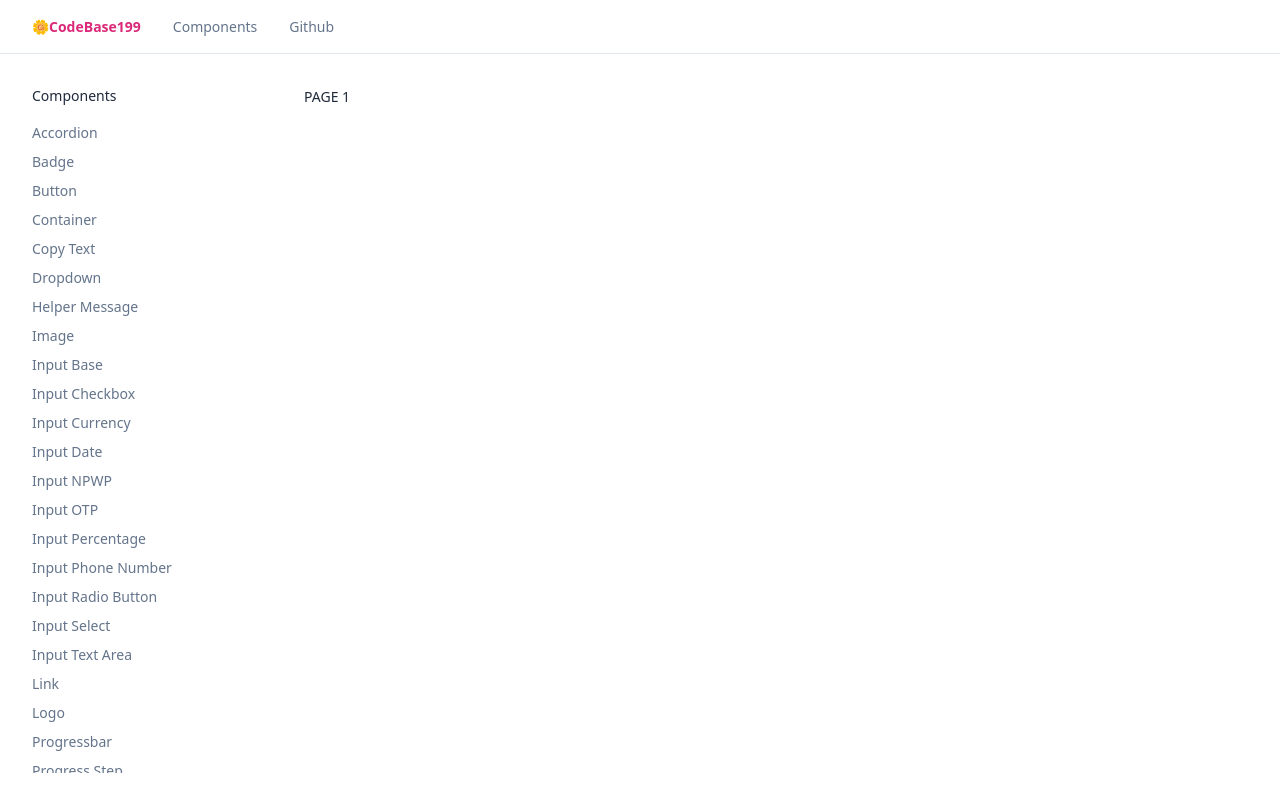
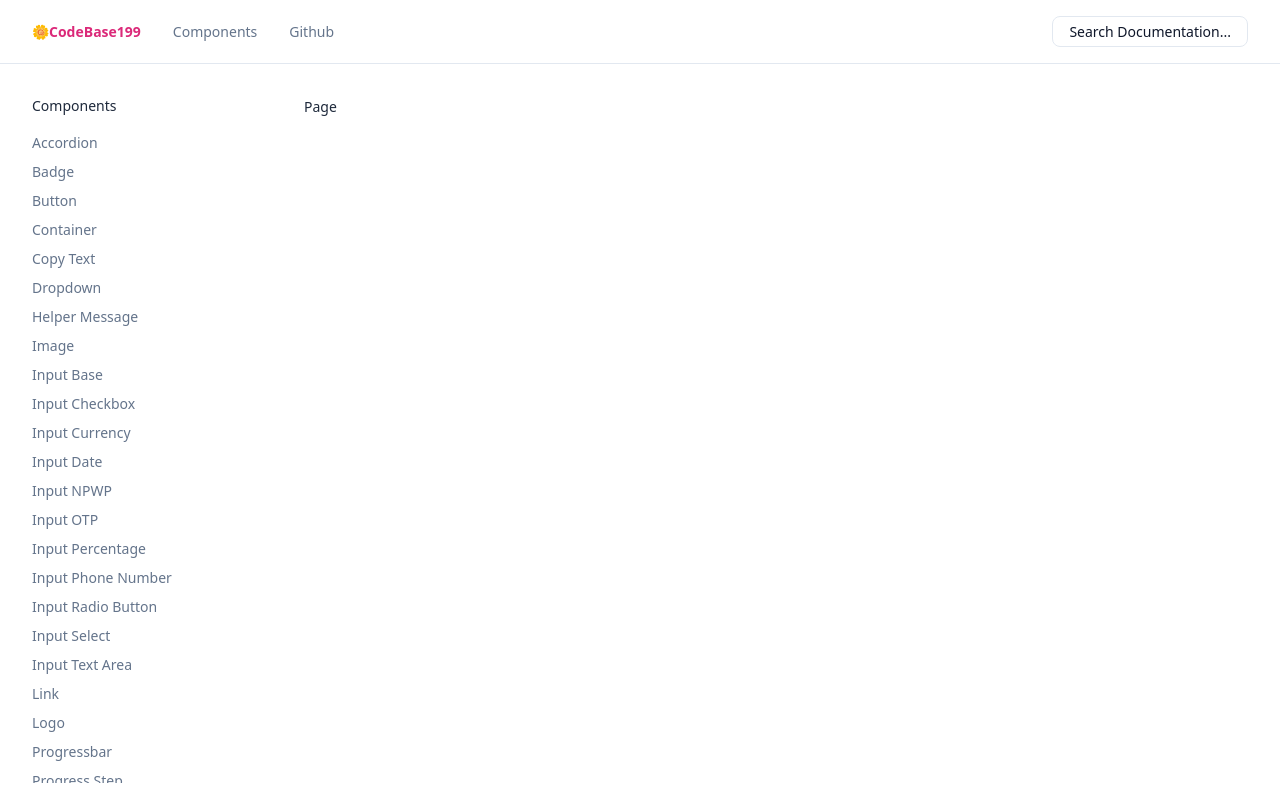
Before and after one commit to siska199/pp-w-code-base-react, a React (Vite) app in the folder react/: page / in a window 1280 px wide. Built offline with nearby package versions, Linux system fonts and the light colour scheme.

Commit message:
add component toggle

```diff
--- a/react/src/components/Navbar.tsx
+++ b/react/src/components/Navbar.tsx
@@ -24,6 +24,9 @@ const Navbar = () => {
                 </ul>
             </div>
             <div>
+                <Button className="!py-1 !ring-0" variant={"white"}>
+                    Search Documentation...
+                </Button>
             </div>
         </nav >
     )
--- a/react/src/components/examples/ExampleLayout.tsx
+++ b/react/src/components/examples/ExampleLayout.tsx
@@ -5,7 +5,7 @@ const ExampleLayout = () => {
     return (
         <LayoutType1>
             <article className="h-[150vh]">
-                    PAGE 1
+                Page
             </article>
         </LayoutType1>
     )
--- /dev/null
+++ b/react/src/components/ui/Toggle.tsx
@@ -0,0 +1,17 @@
+
+type TProps = {
+  value: boolean;
+  onChange: (e: React.ChangeEvent<HTMLInputElement>) => void;
+}
+
+const Toggle = (props: TProps) => {
+  const { value, onChange: handleOnChange } = props
+  return (
+    <label className="inline-flex items-center cursor-pointer">
+      <input onChange={handleOnChange} type="checkbox" checked={value} className="peer sr-only" />
+      <div className="relative w-11 h-6 bg-gray-200  rounded-full peer  peer-checked:after:translate-x-full rtl:peer-checked:after:-translate-x-full peer-checked:after:border-white after:content-[''] after:absolute after:top-[2px] after:start-[2px] after:bg-white after:border-gray-300 after:border after:rounded-full after:h-5 after:w-5 after:transition-all  peer-checked:bg-primary"></div>
+    </label>
+  )
+}
+
+export default Toggle
```
